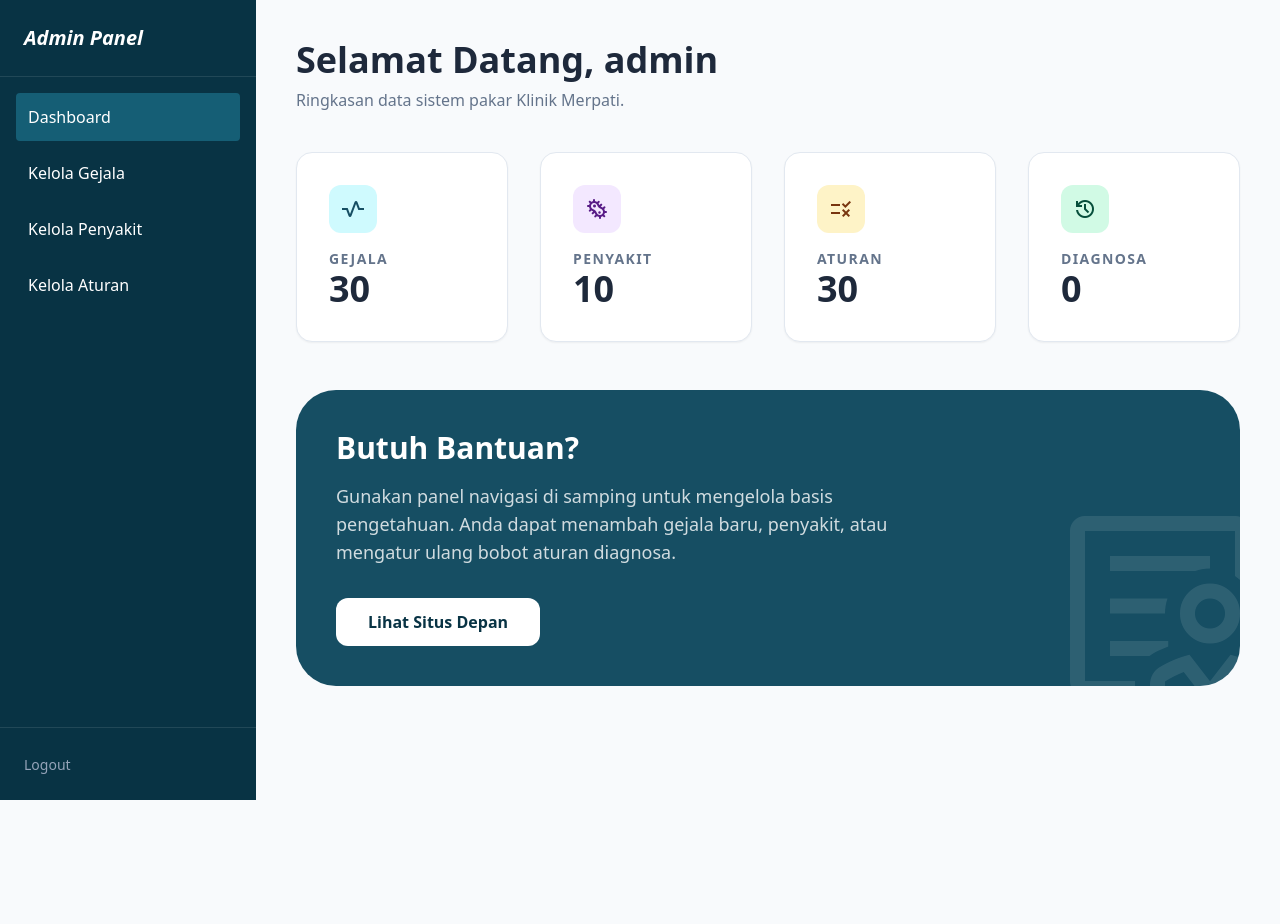
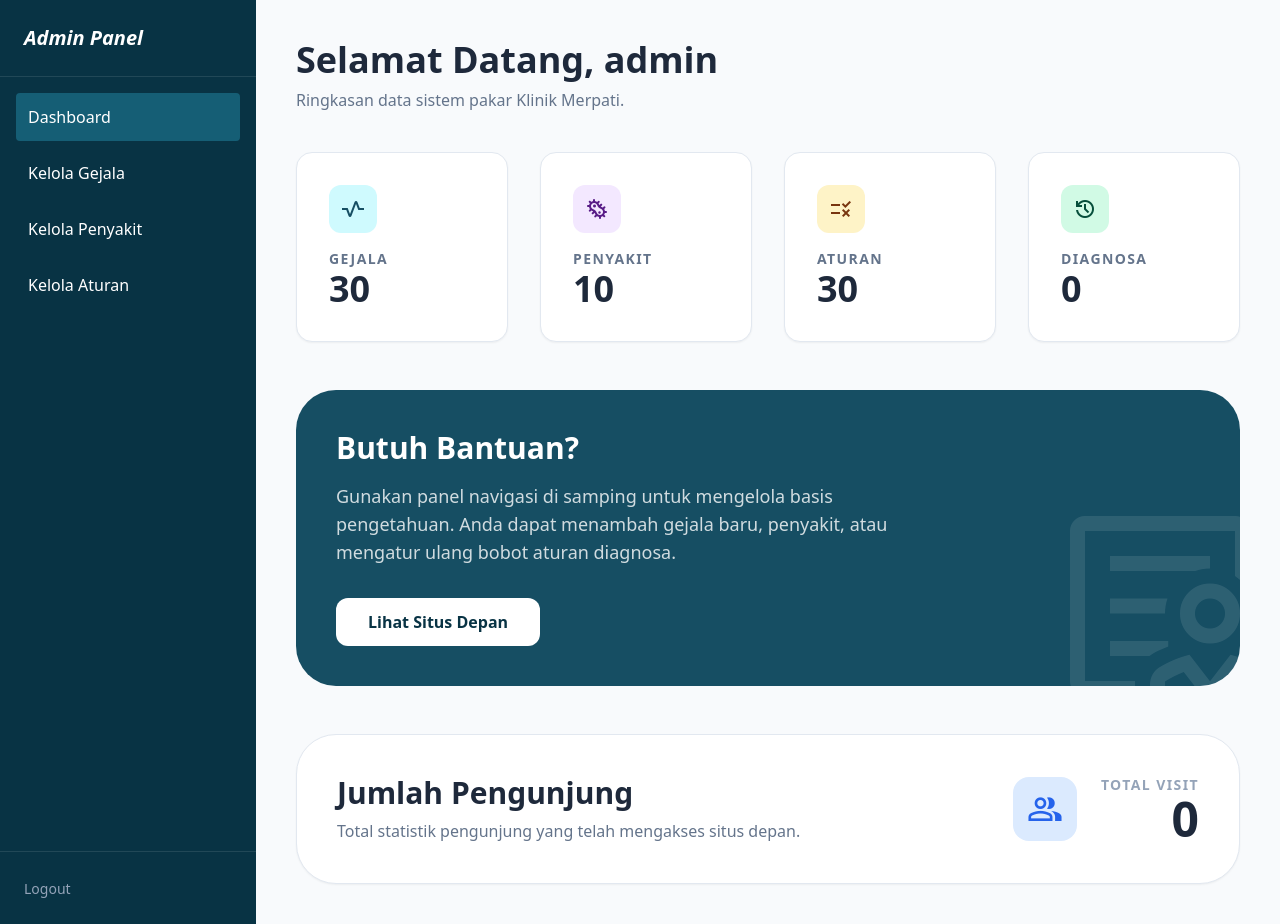
Before and after one commit to Jinsky/Jinsky, a PHP site: page /admin/index.php in a window 1280 px wide. Before the commit the page ends 800 px from the top, so only its background shows below. Run offline with PHP 8.4, Linux system fonts and the light colour scheme; a user stored in the database is signed in; data comes from the database, SQL or seed files in the repository; both versions use the stored data as it was after the commit; data that the repository does not hold is empty; some libraries are stand-ins or nearby versions.

Commit message:
Add visitor counter to admin dashboard and implement tracking logic.
- Created `pengunjung` table in `schema.sql`.
- Implemented `track_visitor` and `get_total_visitors` in `functions.php`.
- Integrated tracking in `index.php`.
- Added visitor count container to `admin/index.php`.
- Created design and flowchart diagrams for the visitor tracking system.
- Cleaned up environment by removing log files and temporary database artifacts.

Co-authored-by: Jinsky <207972827+Jinsky@users.noreply.github.com>

```diff
--- a/admin/index.php
+++ b/admin/index.php
@@ -8,9 +8,11 @@ $total_penyakit = count(get_all_penyakit($pdo));
 if ($pdo) {
     $total_riwayat = $pdo->query("SELECT COUNT(*) FROM diagnosa")->fetchColumn();
     $total_aturan = $pdo->query("SELECT COUNT(*) FROM aturan")->fetchColumn();
+    $total_pengunjung = get_total_visitors($pdo);
 } else {
     $total_riwayat = 0;
     $total_aturan = 0;
+    $total_pengunjung = 0;
 }
 ?>
 <!DOCTYPE html>
@@ -78,6 +80,22 @@ if ($pdo) {
             </div>
             <span class="material-symbols-outlined absolute -right-10 -bottom-10 text-[15rem] opacity-10">clinical_notes</span>
         </div>
+
+        <div class="mt-12 bg-white p-10 rounded-[2.5rem] shadow-sm border border-slate-200 flex items-center justify-between">
+            <div>
+                <h2 class="text-3xl font-bold text-slate-800 mb-2">Jumlah Pengunjung</h2>
+                <p class="text-slate-500">Total statistik pengunjung yang telah mengakses situs depan.</p>
+            </div>
+            <div class="flex items-center gap-6">
+                <div class="w-16 h-16 bg-blue-100 text-blue-600 rounded-2xl flex items-center justify-center">
+                    <span class="material-symbols-outlined text-4xl">group</span>
+                </div>
+                <div class="text-right">
+                    <p class="text-sm font-bold text-slate-400 uppercase tracking-widest">Total Visit</p>
+                    <p class="text-5xl font-bold text-slate-800"><?= number_format($total_pengunjung, 0, ',', '.') ?></p>
+                </div>
+            </div>
+        </div>
     </main>
 </body>
 </html>
--- a/includes/functions.php
+++ b/includes/functions.php
@@ -227,4 +227,21 @@ function get_penyakit_by_id($pdo, $id) {
     $stmt->execute([$id]);
     return $stmt->fetch();
 }
+
+/**
+ * Increment the visitor counter in the database
+ */
+function track_visitor($pdo) {
+    if (!$pdo) return false;
+    // Simple logic: increment total column in the first record
+    return $pdo->query("UPDATE pengunjung SET total = total + 1 WHERE id = 1");
+}
+
+/**
+ * Get total visitor count from the database
+ */
+function get_total_visitors($pdo) {
+    if (!$pdo) return 0;
+    return $pdo->query("SELECT total FROM pengunjung WHERE id = 1")->fetchColumn();
+}
 ?>
--- a/index.php
+++ b/index.php
@@ -1,4 +1,6 @@
 <?php
+require_once 'includes/functions.php';
+track_visitor($pdo);
 $page_title = "Beranda";
 include 'includes/header.php';
 ?>
```
Also changed, not shown: database/schema.sql (+8 -0 lines), 2 other files.
